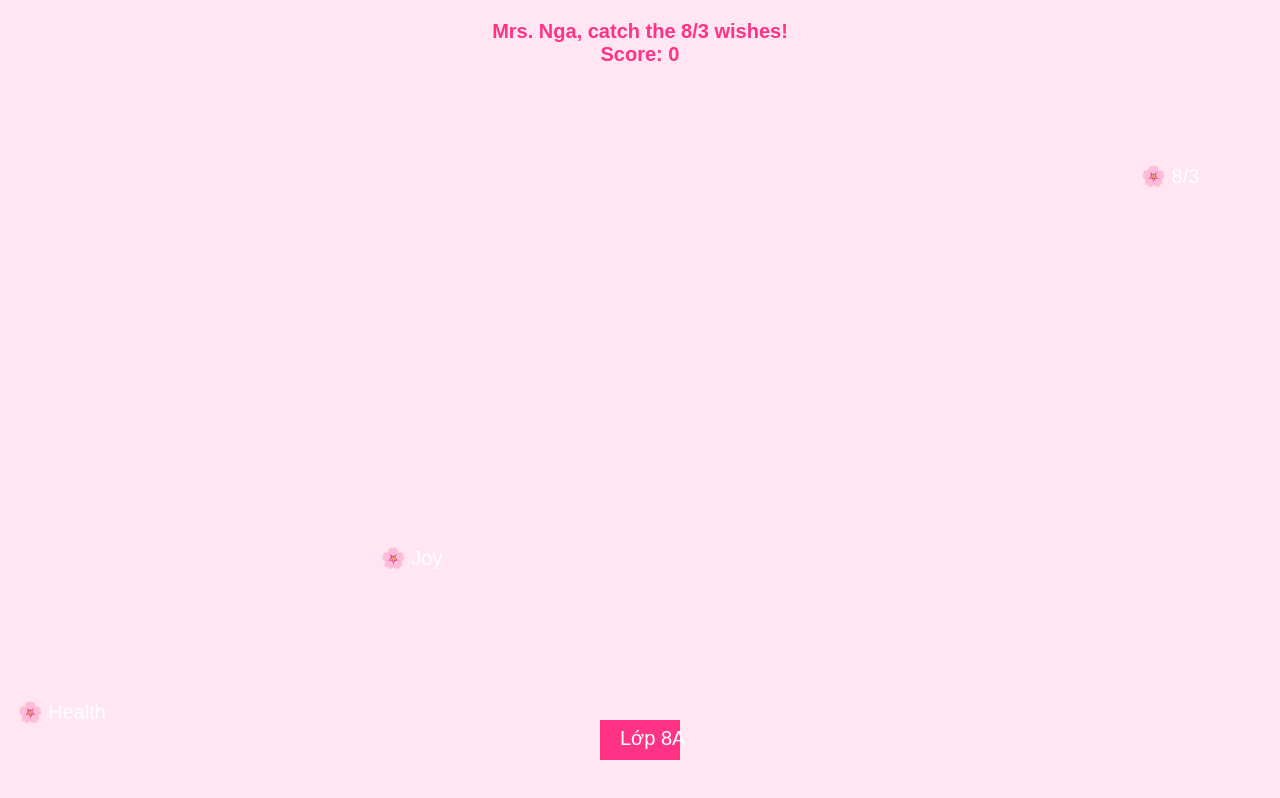
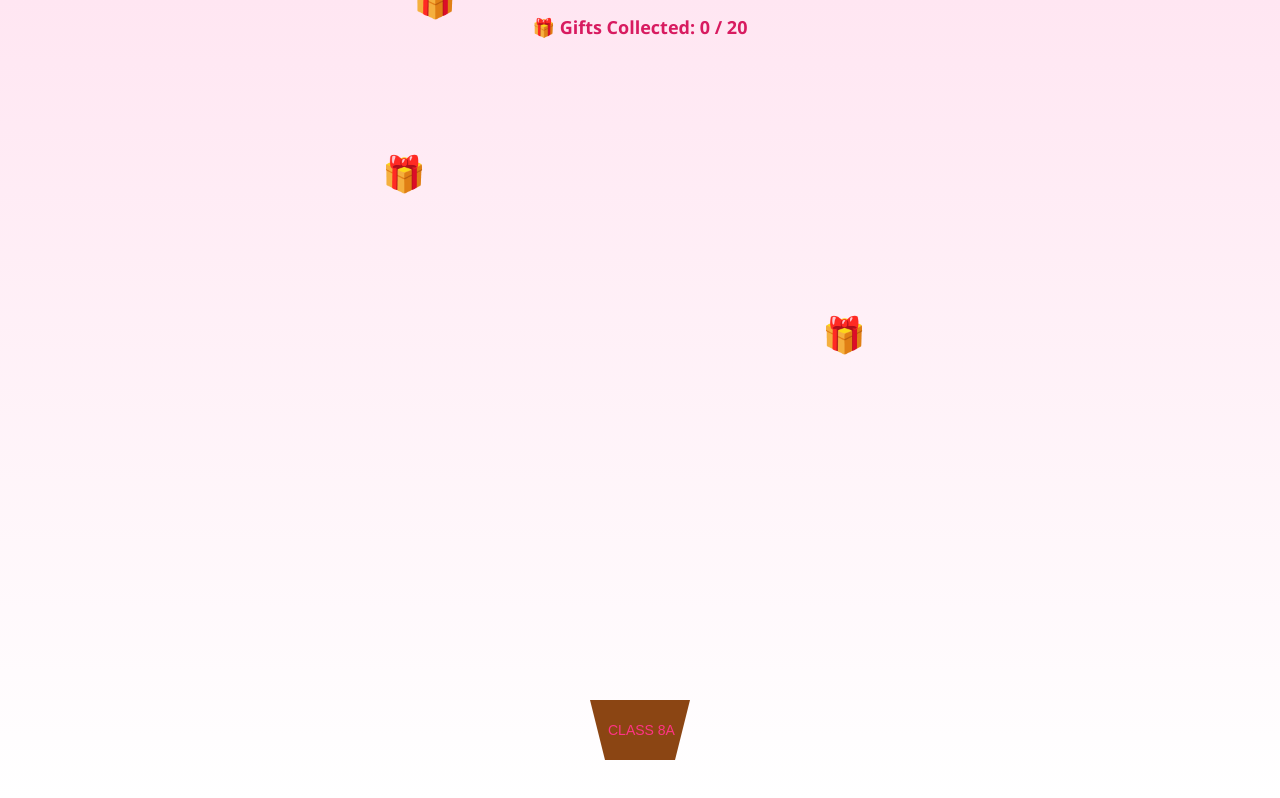
Before and after one commit to hoanglamminh94-create/trochoi, a plain HTML site: page index.html in a window 1280 px wide. Drawn offline with Linux system fonts and the light colour scheme.

Commit message:
Update index.html

```diff
--- a/index.html
+++ b/index.html
@@ -4,74 +4,110 @@
     <meta name="viewport" content="width=device-width, initial-scale=1.0, maximum-scale=1.0, user-scalable=no">
     <title>8A Gift for Mrs. Nga</title>
     <style>
-        body { margin: 0; overflow: hidden; background: #ffe6f2; font-family: Arial; touch-action: none; }
-        canvas { display: block; }
-        #msg { position: absolute; top: 20px; width: 100%; text-align: center; color: #ff3385; font-size: 20px; font-weight: bold; pointer-events: none; }
+        body { margin: 0; overflow: hidden; background: #fff0f5; font-family: 'Segoe UI', Arial; touch-action: none; }
+        canvas { display: block; background: linear-gradient(#ffe6f2, #fff); }
+        #ui { position: absolute; top: 15px; width: 100%; text-align: center; color: #d81b60; font-size: 18px; font-weight: bold; pointer-events: none; }
+        #win-screen { display: none; position: absolute; top: 50%; left: 50%; transform: translate(-50%, -50%); background: white; padding: 20px; border-radius: 15px; box-shadow: 0 0 20px rgba(0,0,0,0.2); text-align: center; width: 80%; }
     </style>
 </head>
 <body>
-    <div id="msg">Mrs. Nga, catch the 8/3 wishes! <br> Score: <span id="score">0</span></div>
+    <div id="ui">🎁 Gifts Collected: <span id="score">0</span> / 20</div>
+    <div id="win-screen" id="winScreen">
+        <h2 style="color: #ff3385;">🎉 MISSION COMPLETE! 🎉</h2>
+        <p style="font-size: 18px;">Happy Women's Day to Mrs. Nga!</p>
+        <p>Lớp 8A chúc cô luôn rạng rỡ như những đóa hoa!</p>
+        <button onclick="location.reload()" style="background: #ff3385; color: white; border: none; padding: 10px 20px; border-radius: 5px;">Chơi lại</button>
+    </div>
     <canvas id="gameCanvas"></canvas>
 
     <script>
         const canvas = document.getElementById('gameCanvas');
         const ctx = canvas.getContext('2d');
         const scoreEl = document.getElementById('score');
+        const winScreen = document.getElementById('win-screen');
 
         canvas.width = window.innerWidth;
         canvas.height = window.innerHeight;
 
         let score = 0;
-        const flowers = [];
-        const catcher = { x: canvas.width / 2 - 40, y: canvas.height - 80, w: 80, h: 40 };
-        const wishes = ["Love", "Joy", "Health", "8/3", "Beauty", "Success"];
+        let gameOver = false;
+        const items = [];
+        // Giỏ hứng thiết kế lại
+        const basket = { x: canvas.width / 2 - 50, y: canvas.height - 100, w: 100, h: 60 };
+        const wishes = ["🌹", "🌸", "💐", "💖", "✨"];
 
-        // Điều khiển trên iPhone (Touch)
-        canvas.addEventListener('touchmove', (e) => {
-            const touch = e.touches[0];
-            catcher.x = touch.clientX - catcher.w / 2;
-        });
+        // Điều khiển (Chuột & Cảm ứng iPhone)
+        function moveHandler(e) {
+            if (gameOver) return;
+            let clientX = e.touches ? e.touches[0].clientX : e.clientX;
+            basket.x = clientX - basket.w / 2;
+            // Giữ giỏ trong màn hình
+            if (basket.x < 0) basket.x = 0;
+            if (basket.x > canvas.width - basket.w) basket.x = canvas.width - basket.w;
+        }
+        canvas.addEventListener('touchmove', moveHandler);
+        canvas.addEventListener('mousemove', moveHandler);
 
-        function createFlower() {
-            flowers.push({
-                x: Math.random() * (canvas.width - 30),
-                y: -30,
-                s: 2 + Math.random() * 3,
-                text: wishes[Math.floor(Math.random() * wishes.length)]
+        function createItem() {
+            if (gameOver) return;
+            items.push({
+                x: Math.random() * (canvas.width - 40),
+                y: -50,
+                s: 3 + Math.random() * 4,
+                type: Math.random() > 0.3 ? 'GIFT' : 'FLOWER',
+                icon: wishes[Math.floor(Math.random() * wishes.length)]
             });
         }
 
+        function drawBasket() {
+            // Vẽ giỏ hứng hình thang
+            ctx.fillStyle = "#8b4513"; // Màu gỗ
+            ctx.beginPath();
+            ctx.moveTo(basket.x, basket.y);
+            ctx.lineTo(basket.x + basket.w, basket.y);
+            ctx.lineTo(basket.x + basket.w - 15, basket.y + basket.h);
+            ctx.lineTo(basket.x + 15, basket.y + basket.h);
+            ctx.closePath();
+            ctx.fill();
+            // Nơ trang trí
+            ctx.fillStyle = "#ff3385";
+            ctx.font = "14px Arial";
+            ctx.fillText("CLASS 8A", basket.x + 18, basket.y + 35);
+        }
+
         function update() {
+            if (gameOver) return;
             ctx.clearRect(0, 0, canvas.width, canvas.height);
 
-            // Vẽ người hứng (Giỏ quà 8A)
-            ctx.fillStyle = "#ff3385";
-            ctx.fillRect(catcher.x, catcher.y, catcher.w, catcher.h);
-            ctx.fillStyle = "white";
-            ctx.fillText("Lớp 8A", catcher.x + 20, catcher.y + 25);
+            drawBasket();
 
-            for (let i = flowers.length - 1; i >= 0; i--) {
-                let f = flowers[i];
-                f.y += f.s;
+            for (let i = items.length - 1; i >= 0; i--) {
+                let it = items[i];
+                it.y += it.s;
 
-                // Vẽ bông hoa/lời chúc
-                ctx.font = "20px Arial";
-                ctx.fillText("🌸 " + f.text, f.x, f.y);
+                // Vẽ hộp quà hoặc hoa
+                ctx.font = "35px Arial";
+                ctx.fillText(it.type === 'GIFT' ? "🎁" : it.icon, it.x, it.y);
 
-                // Kiểm tra va chạm
-                if (f.y > catcher.y && f.x > catcher.x && f.x < catcher.x + catcher.w) {
+                // Check va chạm (Điều kiện thắng)
+                if (it.y > basket.y && it.y < basket.y + basket.h && it.x > basket.x - 20 && it.x < basket.x + basket.w) {
                     score++;
                     scoreEl.innerText = score;
-                    flowers.splice(i, 1);
-                    if (score === 10) alert("Happy Women's Day to Mrs. Nga! You're the best!");
-                } else if (f.y > canvas.height) {
-                    flowers.splice(i, 1);
+                    items.splice(i, 1);
+
+                    // Cài đặt điều kiện thắng: 20 điểm
+                    if (score >= 20) {
+                        gameOver = true;
+                        winScreen.style.display = 'block';
+                    }
+                } else if (it.y > canvas.height) {
+                    items.splice(i, 1);
                 }
             }
             requestAnimationFrame(update);
         }
 
-        setInterval(createFlower, 1000);
+        setInterval(createItem, 800);
         update();
     </script>
 </body>
```
